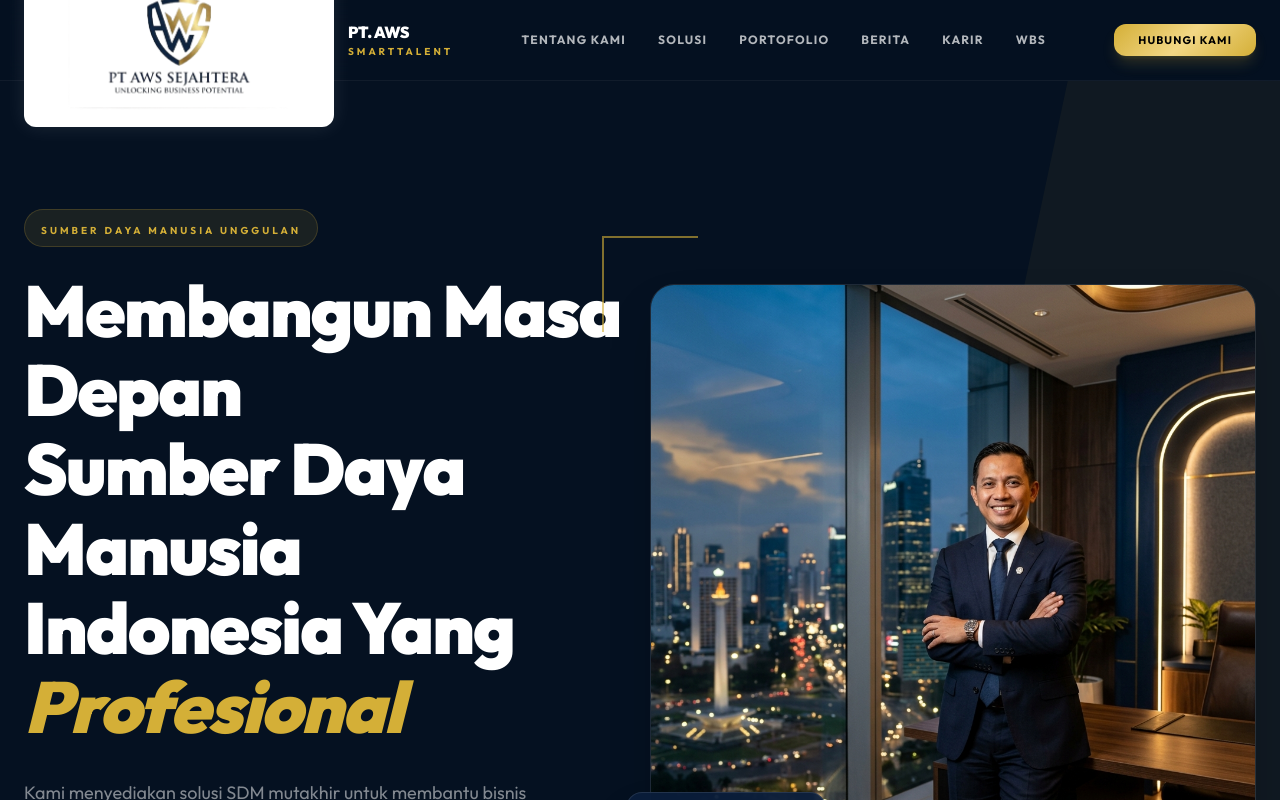
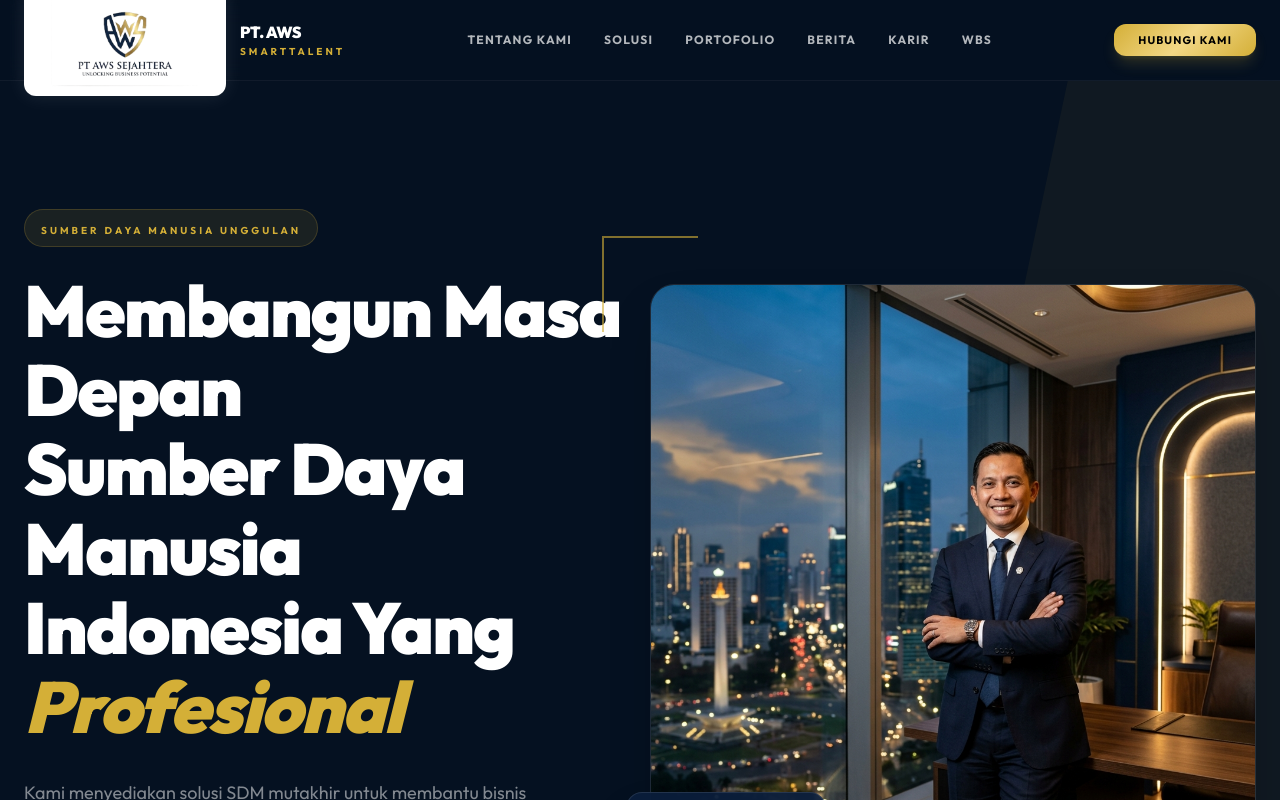
Before and after one commit to sofyannurrohman/outsourching, a Next.js app in the folder frontend/: page / in a window 1280 px wide. Shown: the top 800 px of the page. Built offline with nearby package versions, Linux system fonts and the light colour scheme.

Commit message:
style: adjust navbar logo padding and width dimensions

```diff
--- a/frontend/components/layout/Navbar.tsx
+++ b/frontend/components/layout/Navbar.tsx
@@ -19,8 +19,8 @@ export default function Navbar() {
     <nav className="relative w-full z-50 bg-background/50 backdrop-blur-md border-b border-white/5">
       <div className="max-w-7xl mx-auto px-6 h-20 flex items-center justify-between">
         <Link href="/" className="flex items-center gap-3.5 group">
-          <div className="bg-white p-1 rounded-xl shadow-[0_0_20px_rgba(255,255,255,0.1)] border border-white/10 transition-all duration-300 group-hover:shadow-[0_0_25px_rgba(212,175,55,0.2)] group-hover:scale-[1.02]">
-            <Image src="/images/logoaws.png" alt="AWS Logo" width={300} height={50} className="object-contain" priority />
+          <div className="bg-white rounded-xl shadow-[0_0_20px_rgba(255,255,255,0.1)] border border-white/10 transition-all duration-300 group-hover:shadow-[0_0_25px_rgba(212,175,55,0.2)] group-hover:scale-[1.02]">
+            <Image src="/images/logoaws.png" alt="AWS Logo" width={200} height={50} className="object-contain" priority />
           </div>
           <div className="flex flex-col justify-center">
             <h2 className="text-base font-black text-white uppercase tracking-[0.15em] leading-tight">
```
